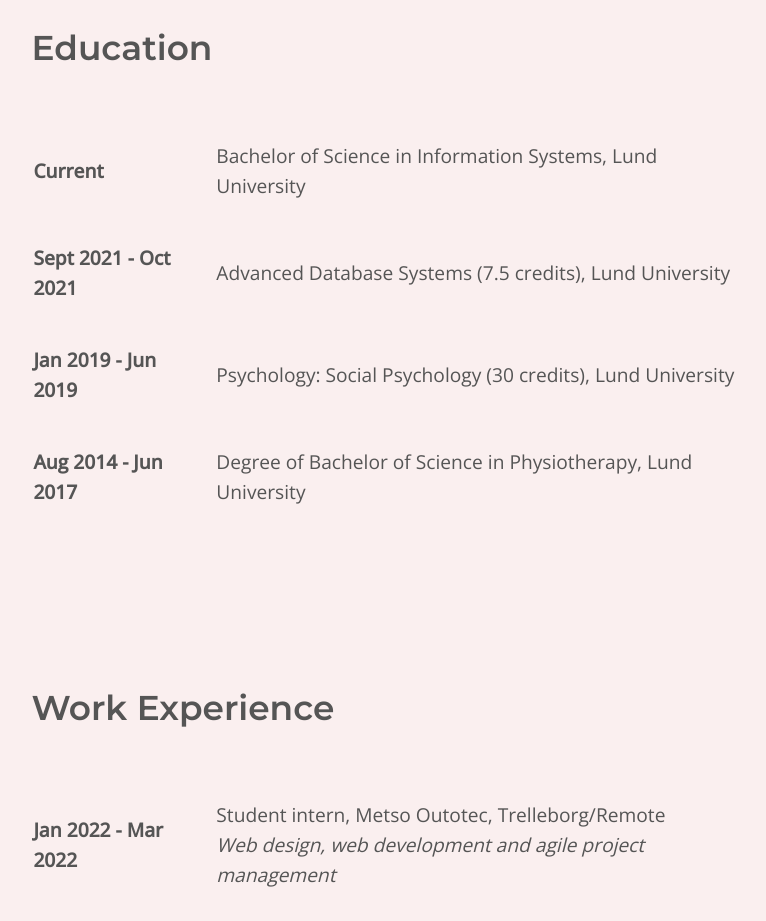
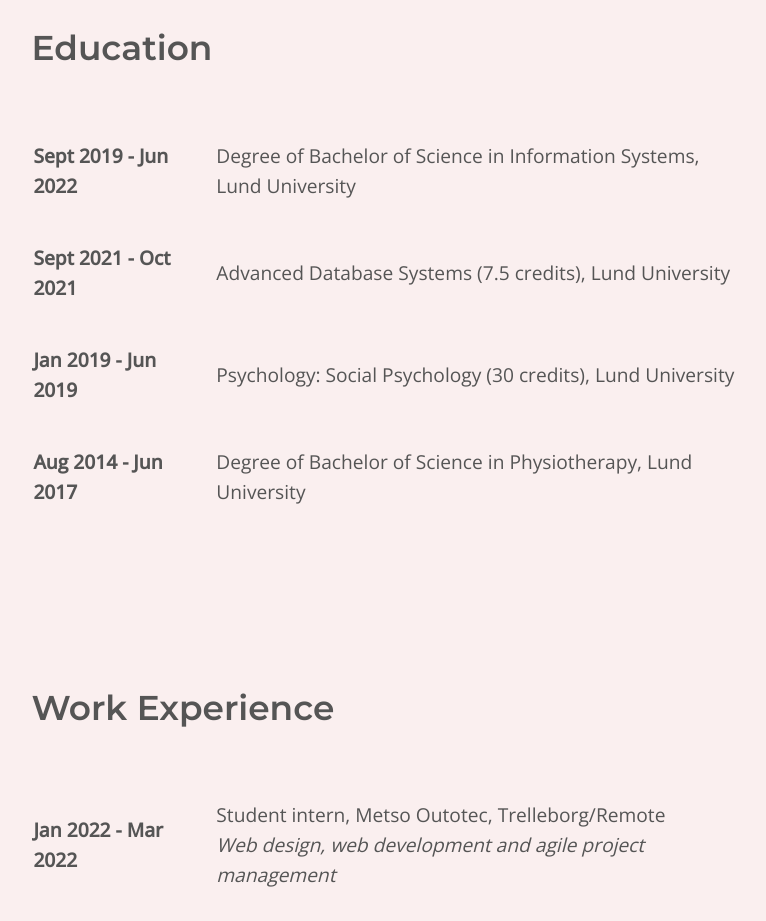
Before and after one commit to AndreaMusa/resume, a plain HTML site: page index.html in a window 1280 px wide. Shown: the part 1800-2721 px from the top of the page, without its empty margins (135-901 px from the left). Drawn offline with nearby package versions, Linux system fonts and the light colour scheme.

Commit message:
changed latest education

```diff
--- a/index.html
+++ b/index.html
@@ -56,9 +56,9 @@
           <h3>Education</h3>
           <table>
             <tr>
-              <td width="25%"><b>Current</b></td>
+              <td width="25%"><b>Sept 2019 - Jun 2022</b></td>
               <td>
-                Bachelor of Science in Information Systems, Lund University
+                Degree of Bachelor of Science in Information Systems, Lund University
               </td>
             </tr>
             <tr>
```
